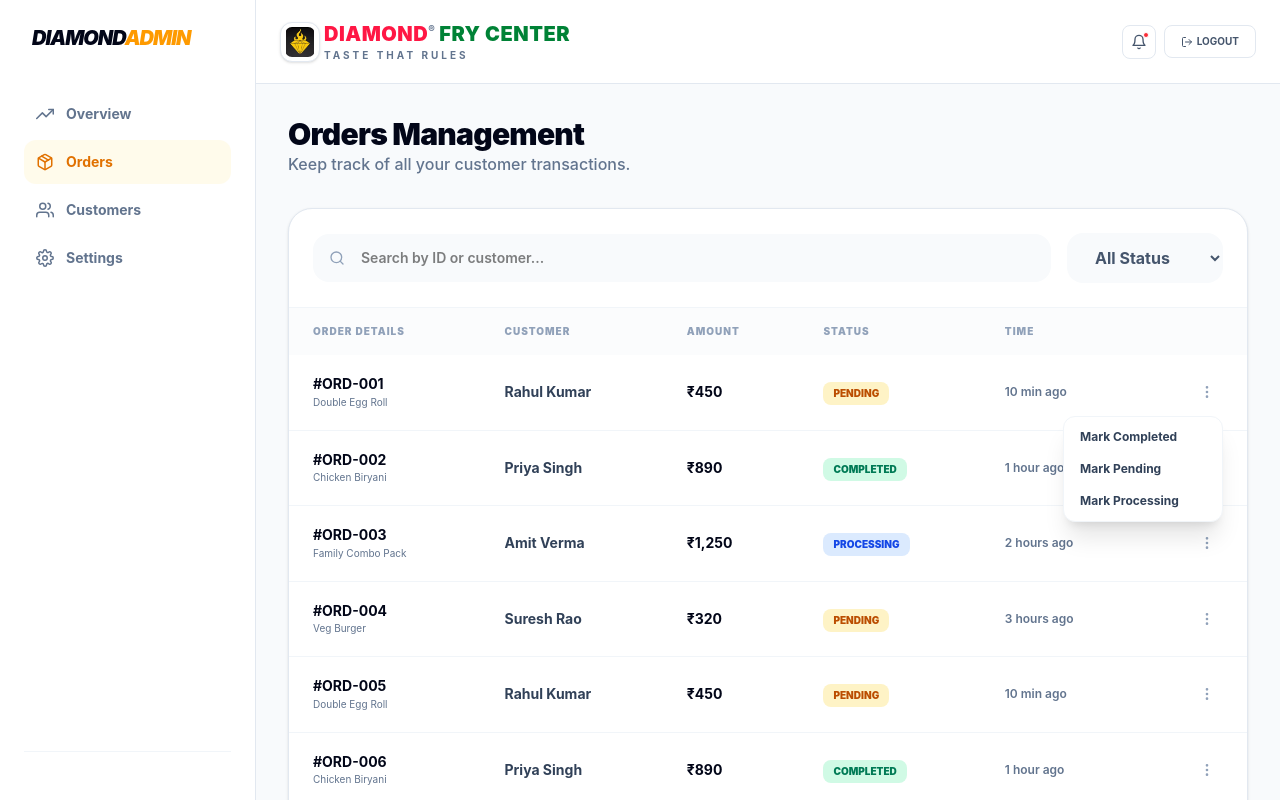
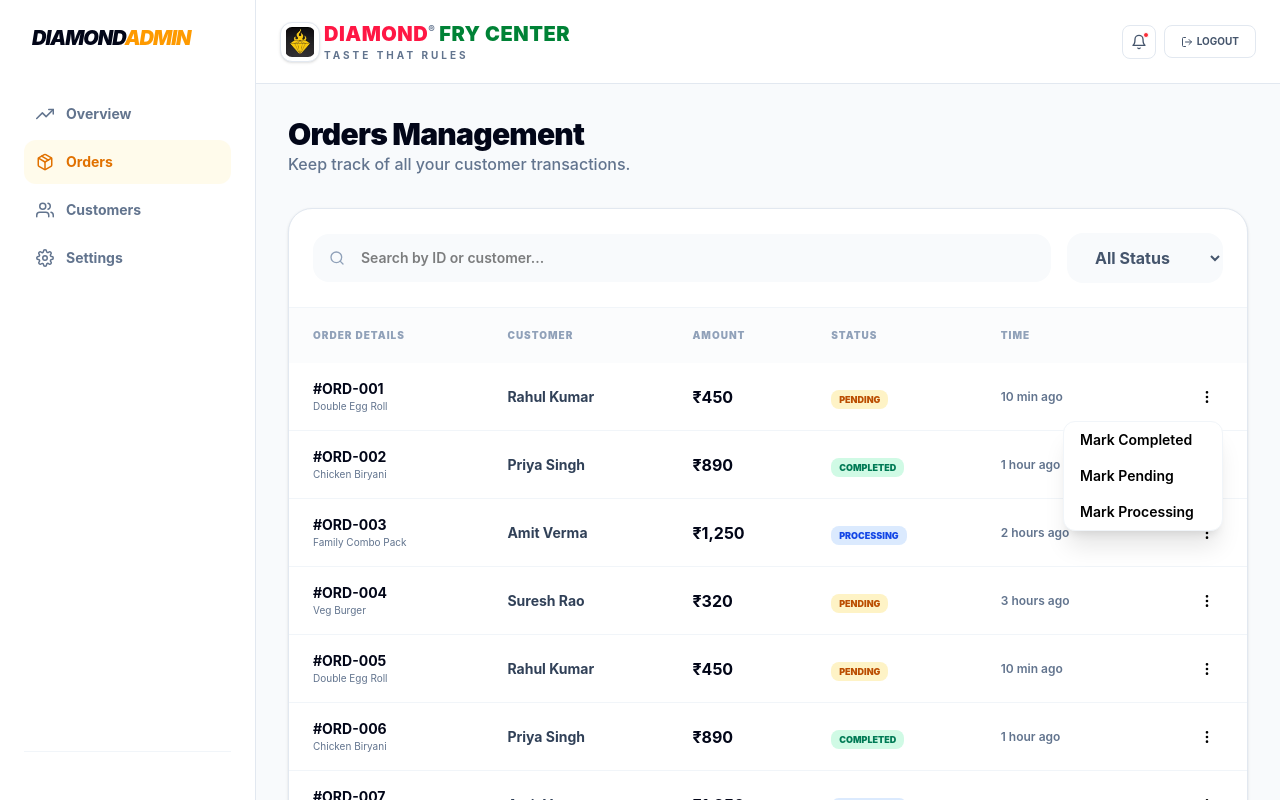
Before and after one commit to Khalid0226/food-delivery-web, a React app: page /admin/orders in a window 1280 px wide. Both pictures are taken after a click on the button 1207 px from the left and 392 px from the top of the page. Built offline with nearby package versions, Linux system fonts and the light colour scheme; the HTML template or start-up script is replaced by a standard one.

Commit message:
new features

```diff
--- a/src/modules/admin/Orders.jsx
+++ b/src/modules/admin/Orders.jsx
@@ -29,7 +29,9 @@ export default function Orders() {
         { id: '#ORD-016', customer: 'Suresh Rao', total: '₹320', status: 'Pending', item: 'Veg Burger', time: '3 hours ago' },
     ]);
 
-    const toggleMenu = (id) => setActiveMenuId(activeMenuId === id ? null : id);
+    const toggleMenu = (id) => {
+        setActiveMenuId(activeMenuId === id ? null : id);
+    };
 
     const updateStatus = (id, newStatus) => {
         setOrders(orders.map(order => order.id === id ? { ...order, status: newStatus } : order));
@@ -82,42 +84,43 @@ export default function Orders() {
                         <table className="w-full text-left border-collapse">
                             <thead>
                                 <tr className="bg-slate-50/50">
-                                    <th className="px-6 py-4 text-[10px] font-black text-slate-400 uppercase tracking-widest whitespace-nowrap">Order Details</th>
-                                    <th className="px-6 py-4 text-[10px] font-black text-slate-400 uppercase tracking-widest whitespace-nowrap">Customer</th>
-                                    <th className="px-6 py-4 text-[10px] font-black text-slate-400 uppercase tracking-widest hidden md:table-cell">Amount</th>
-                                    <th className="px-6 py-4 text-[10px] font-black text-slate-400 uppercase tracking-widest whitespace-nowrap">Status</th>
-                                    <th className="px-6 py-4 text-[10px] font-black text-slate-400 uppercase tracking-widest hidden md:table-cell whitespace-nowrap">Time</th>
-                                    <th className="px-6 py-4 text-[10px] font-black text-slate-400 uppercase tracking-widest"></th>
+                                    <th className="px-6 py-5 text-[10px] font-black text-slate-400 uppercase tracking-widest">Order Details</th>
+                                    <th className="px-6 py-5 text-[10px] font-black text-slate-400 uppercase tracking-widest">Customer</th>
+                                    <th className="px-6 py-5 text-[10px] font-black text-slate-400 uppercase tracking-widest hidden md:table-cell">Amount</th>
+                                    <th className="px-6 py-5 text-[10px] font-black text-slate-400 uppercase tracking-widest">Status</th>
+                                    <th className="px-6 py-5 text-[10px] font-black text-slate-400 uppercase tracking-widest hidden md:table-cell">Time</th>
+                                    <th className="px-6 py-5 text-[10px] font-black text-slate-400 uppercase tracking-widest"></th>
                                 </tr>
                             </thead>
                             <tbody className="divide-y divide-slate-100">
                                 {currentOrders.length > 0 ? (
                                     currentOrders.map((order) => (
-                                        <tr key={order.id} className="hover:bg-amber-50/30 transition-all items-center">
-                                            <td className="px-6 py-5">
-                                                <p className="font-bold text-slate-950 text-sm leading-tight">{order.id}</p>
-                                                <p className="text-[10px] text-slate-500 mt-0.5">{order.item}</p>
+                                        <tr key={order.id} className="hover:bg-amber-50/30 transition-all">
+                                            <td className="px-6 py-4">
+                                                <p className="font-bold text-slate-950 text-sm">{order.id}</p>
+                                                <p className="text-[10px] text-slate-500">{order.item}</p>
                                             </td>
-                                            <td className="px-6 py-5 font-bold text-slate-700 text-sm">{order.customer}</td>
-                                            <td className="px-6 py-5 hidden md:table-cell font-bold text-slate-950 text-sm">{order.total}</td>
-                                            <td className="px-6 py-5">
-                                                <span className={`px-2.5 py-1 rounded-lg text-[10px] font-black uppercase inline-block ${order.status === 'Pending' ? 'bg-amber-100 text-amber-700' :
+                                            <td className="px-6 py-4 font-bold text-slate-700 text-sm">{order.customer}</td>
+                                            <td className="px-6 py-4 hidden md:table-cell font-bold text-slate-950">{order.total}</td>
+                                            <td className="px-6 py-4">
+                                                <span className={`px-2 py-1 rounded-lg text-[9px] font-black uppercase ${order.status === 'Pending' ? 'bg-amber-100 text-amber-700' :
                                                         order.status === 'Completed' ? 'bg-emerald-100 text-emerald-700' : 'bg-blue-100 text-blue-700'
                                                     }`}>
                                                     {order.status}
                                                 </span>
                                             </td>
-                                            <td className="px-6 py-5 hidden md:table-cell text-xs font-semibold text-slate-500">{order.time}</td>
-                                            <td className="px-6 py-5 text-right">
-                                                <div className="relative inline-block">
-                                                    <button onClick={() => toggleMenu(order.id)} className="p-2 hover:bg-slate-100 rounded-lg transition-colors">
-                                                        <FiMoreVertical className="text-slate-400" />
+                                            <td className="px-6 py-4 hidden md:table-cell text-xs font-semibold text-slate-500">{order.time}</td>
+                                            <td className="px-6 py-4 text-right">
+                                                <div className="relative">
+                                                    <button onClick={() => toggleMenu(order.id)} className="p-2 hover:bg-slate-100 rounded-lg">
+                                                        <FiMoreVertical />
                                                     </button>
+
                                                     {activeMenuId === order.id && (
-                                                        <div className="absolute right-0 mt-2 w-40 bg-white border border-slate-100 rounded-xl shadow-xl z-10 py-1">
-                                                            <button onClick={() => updateStatus(order.id, 'Completed')} className="block w-full text-left px-4 py-2 hover:bg-slate-50 text-xs font-bold text-slate-700">Mark Completed</button>
-                                                            <button onClick={() => updateStatus(order.id, 'Pending')} className="block w-full text-left px-4 py-2 hover:bg-slate-50 text-xs font-bold text-slate-700">Mark Pending</button>
-                                                            <button onClick={() => updateStatus(order.id, 'Processing')} className="block w-full text-left px-4 py-2 hover:bg-slate-50 text-xs font-bold text-slate-700">Mark Processing</button>
+                                                        <div className="absolute right-0 mt-2 w-40 bg-white border border-slate-100 rounded-xl shadow-xl z-10">
+                                                            <button onClick={() => updateStatus(order.id, 'Completed')} className="block w-full text-left px-4 py-2 hover:bg-slate-50 text-sm font-semibold">Mark Completed</button>
+                                                            <button onClick={() => updateStatus(order.id, 'Pending')} className="block w-full text-left px-4 py-2 hover:bg-slate-50 text-sm font-semibold">Mark Pending</button>
+                                                            <button onClick={() => updateStatus(order.id, 'Processing')} className="block w-full text-left px-4 py-2 hover:bg-slate-50 text-sm font-semibold">Mark Processing</button>
                                                         </div>
                                                     )}
                                                 </div>
```
